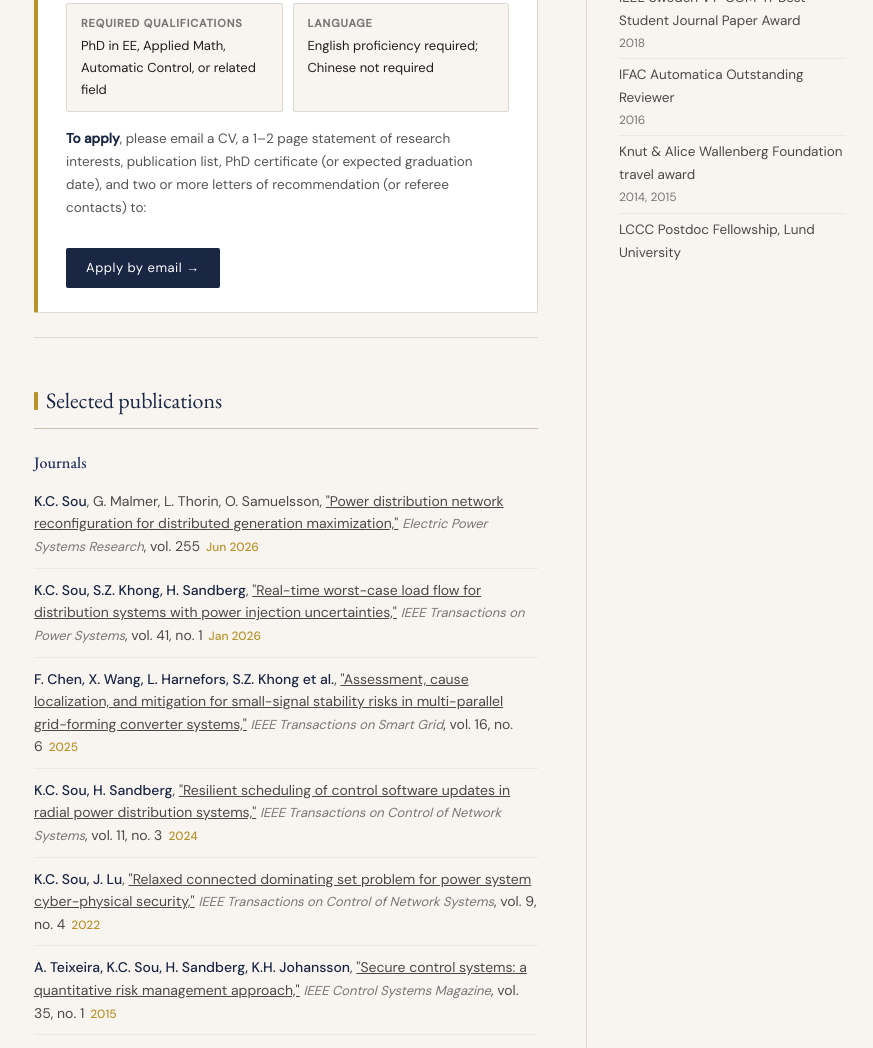
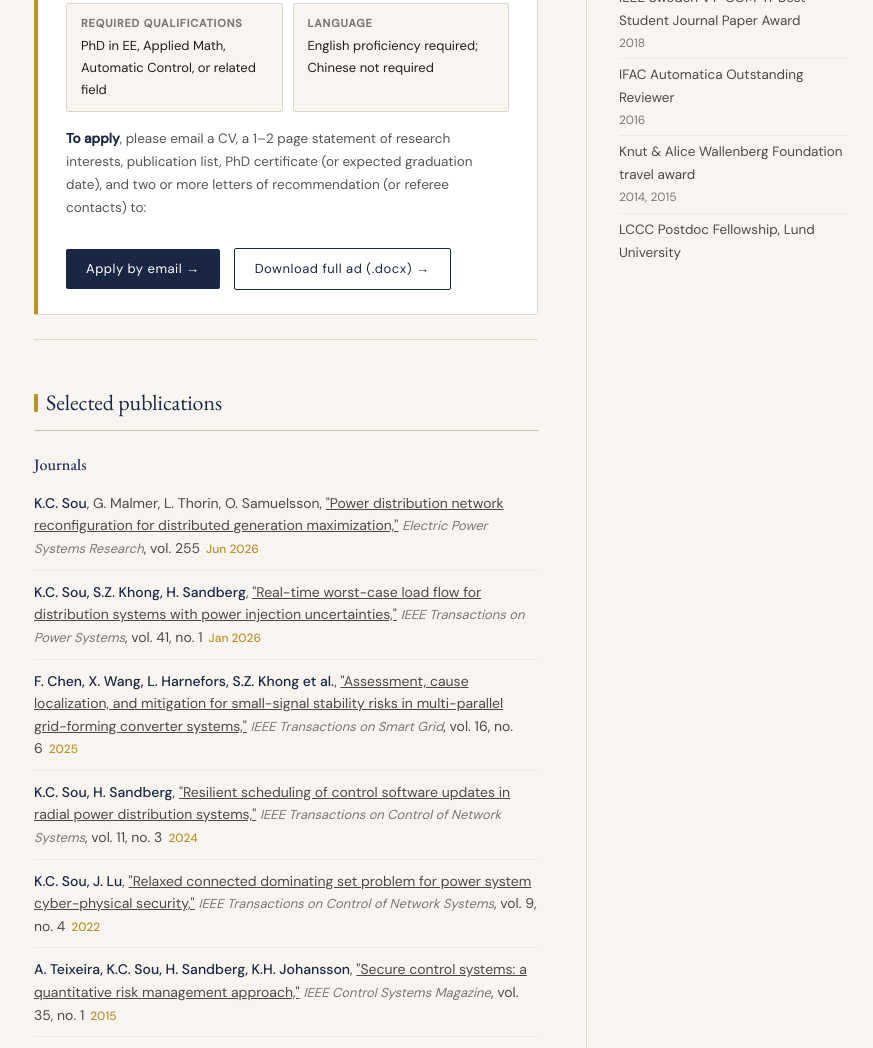
Before and after one commit to kincheongsou/kincheongsou.github.io, a plain HTML site: page index.html in a window 1280 px wide. Shown: the part 1810-2858 px from the top of the page, without its empty margins (200-1073 px from the left). Drawn offline with nearby package versions, Linux system fonts and the light colour scheme.

Commit message:
Add files via upload

```diff
--- a/index.html
+++ b/index.html
@@ -579,6 +579,9 @@
         <a class="apply-btn" href="mailto:sou12@mail.nsysu.edu.tw?subject=Postdoc%20Application">
           Apply by email →
         </a>
+        <a class="apply-btn" href="postdoc_ad_NSYSU_EE.docx" style="margin-left:10px; background:#fff; color:var(--navy); border:1px solid var(--navy);">
+          Download full ad (.docx) →
+        </a>
       </div>
     </section>
 
```
